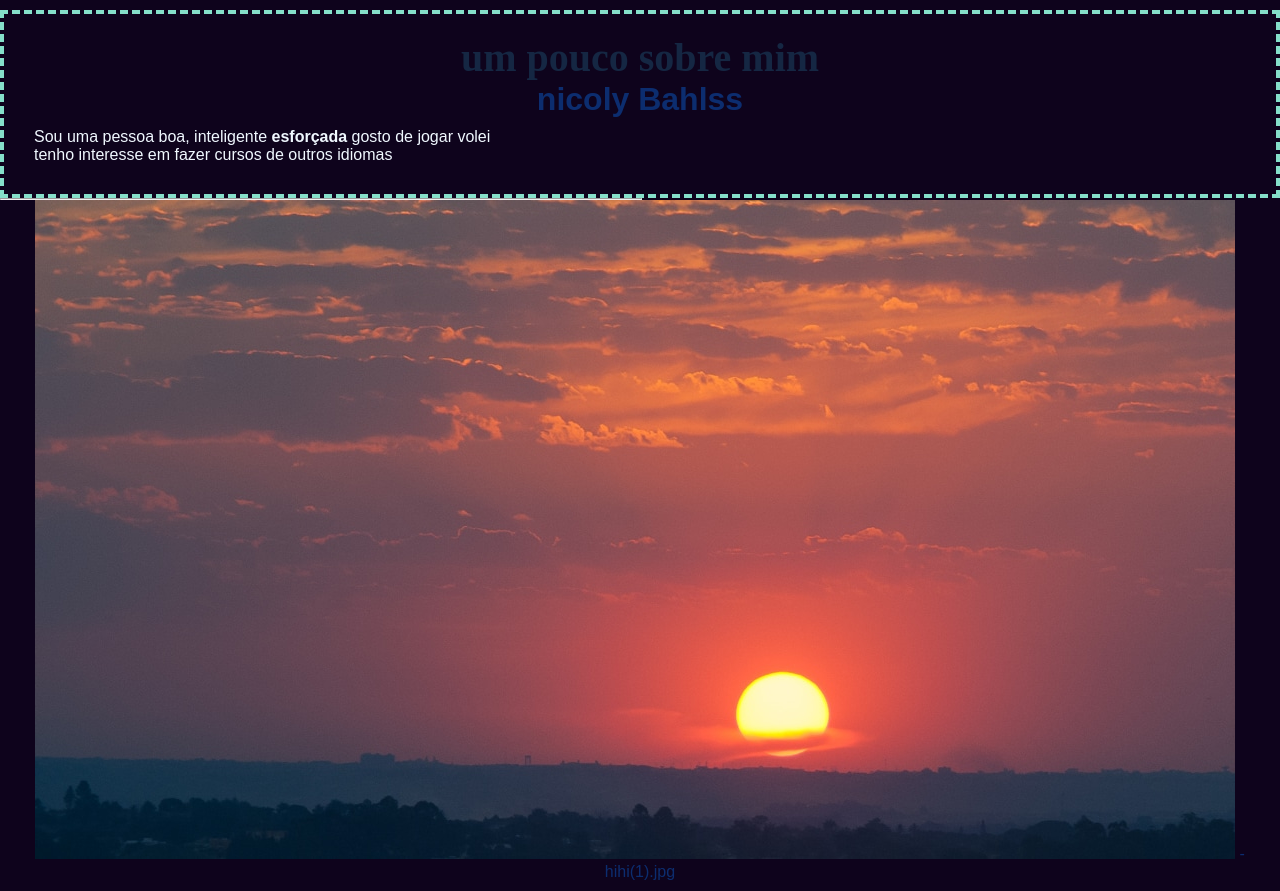
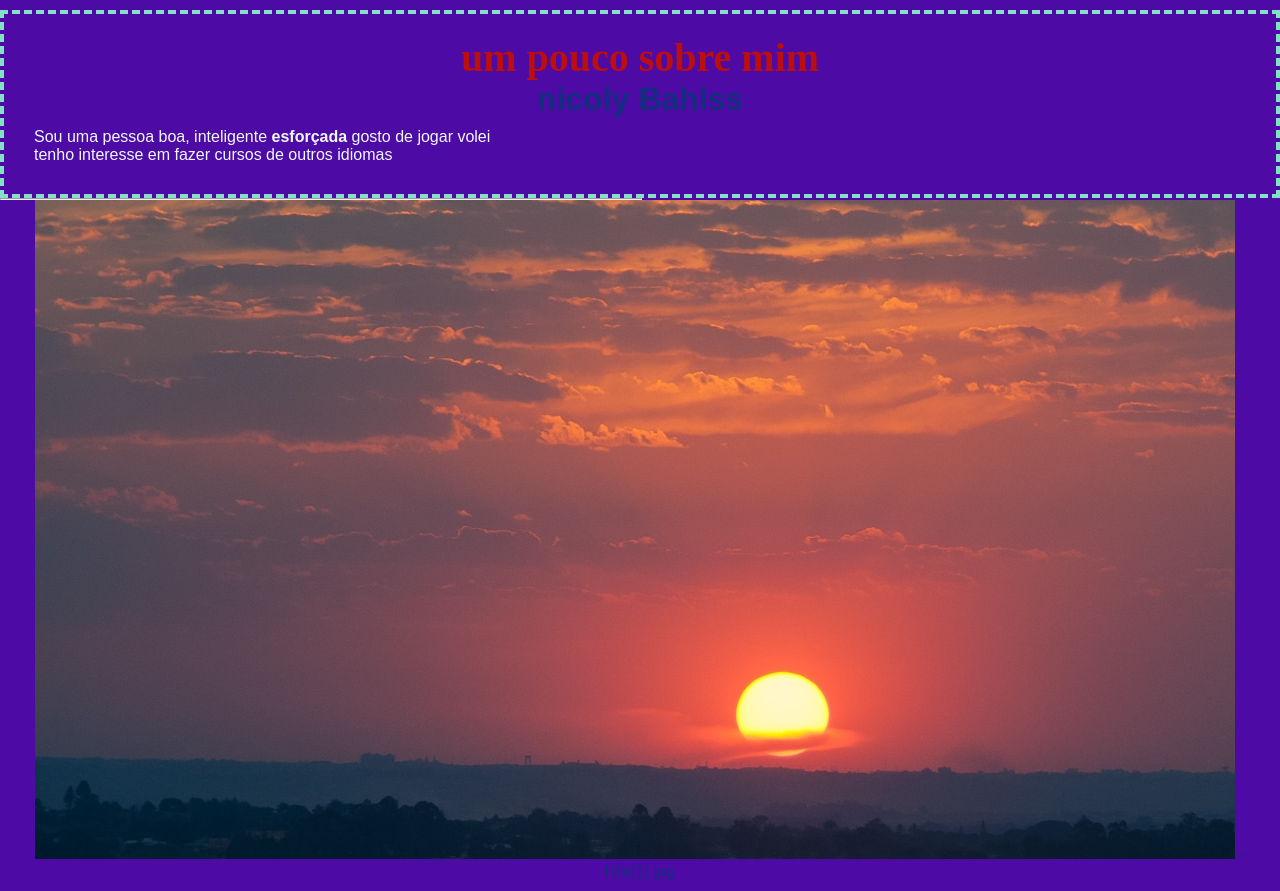
Before and after one commit to Jullycavalona/teste-1, a plain HTML site: page index.html in a window 1280 px wide. Drawn offline with Linux system fonts and the light colour scheme.

Commit message:
style.css

```diff
--- a/style.css
+++ b/style.css
@@ -9,7 +9,7 @@
   }
       body{
       font-family: 'arial';
-      background-color: #0e031c;
+      background-color: #4d0aa5;
       color:rgba(12, 51, 122, 0.886);
       margin:10px auto;
       text-align: center;
@@ -53,7 +53,7 @@
       margin:0;
   }
   #tituloPrincipal{
-      color:rgb(21, 39, 67);
+      color:rgb(187, 14, 14);
       font-size: 40px;
       font-family:'Times New Roman';
       text-align: center;
```
